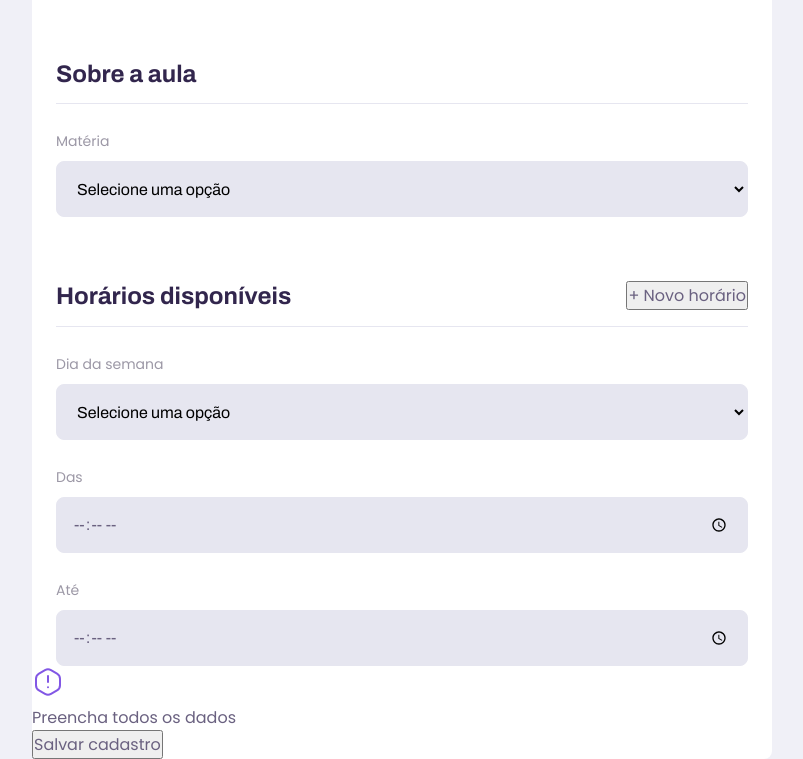
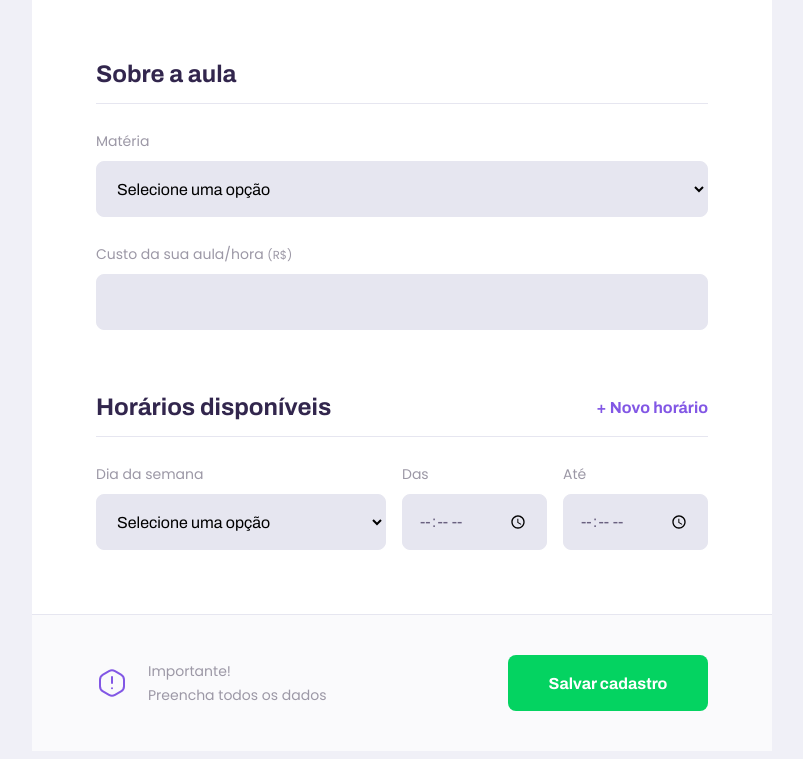
Before and after one commit to pedrow42/education_site, a plain HTML site: page next-course/give-classes.html in a window 1280 px wide. Shown: the part 981-1740 px from the top of the page, without its empty margins (238-1041 px from the left). Drawn offline with Linux system fonts and the light colour scheme.

Commit message:
commit #3

```diff
--- a/next-course/give-classes.html
+++ b/next-course/give-classes.html
@@ -70,9 +70,14 @@
                             <option value="10">Química</option>
                         </select>
                     </div>
+
+                    <div class="input-block">
+                        <label for="cost">Custo da sua aula/hora <small>(R$)</small></label>
+                        <input type="cost" id="cost" type="number" required>
+                    </div>
                 </fieldset>
 
-                <fieldset>
+                <fieldset id="schedule-items">
                     <legend>Horários disponíveis
                         <button id="add-time">+ Novo horário</button>
                     </legend>
@@ -103,12 +108,13 @@
                             <input type="time" name="time_to[]" required>
                         </div>
                     </div>
+
                 </fieldset>
             </form>
 
             <footer>
                 <p>
-                    <img src="/next-course/icons/warning.svg" alt="Aviso importante"> <br> Preencha todos os dados
+                    <img src="/next-course/icons/warning.svg" alt="Aviso importante">Importante!<br>Preencha todos os dados
                 </p>
                 <button type="submit" form="create-class">Salvar cadastro</button>
             </footer>
--- a/next-course/styles/page-give-classes.css
+++ b/next-course/styles/page-give-classes.css
@@ -31,6 +31,19 @@
     padding-bottom: 1.6rem;
     border-bottom: 1px solid var(--color-line-in-white);
 }
+#page-give-classes fieldset legend button{
+    background: none;
+    border: 0;
+    color: var(--color-primary);
+    font: 700 1.6rem Archivo;
+    cursor: pointer;
+    transition: .2s;
+}
+#page-give-classes fieldset legend button:hover{
+    color: var(--color-primary-dark);
+    transform: translateY(-5px);
+}
+
 #page-give-classes fieldset+fieldset{
     margin-top: 6.4rem;
 }
@@ -39,9 +52,80 @@
 #page-give-classes .select-block+.input-block{
     margin-top: 2.4rem;
 }
+#page-give-classes main footer{
+    padding: 4rem 2.4rem;
+    background: var(--color-box-footer);
+    border-top: 1px solid var(--color-line-in-white);
+    margin-top: 6.4rem;
+}
+#page-give-classes main footer p{
+    display: flex;
+    align-items: center;
+    justify-content: center;
+
+    font-size: 1.4rem;
+    line-height: 2.4rem;
+
+    color: var(--color-text-complement);
+}
+#page-give-classes main footer p img{
+    margin-right: 2rem;
+}
+#page-give-classes main footer button{
+    width: 100%;
+    height: 5.6rem;
+    background: var(--color-secondary);
+    color: var(--color-button-text);
+    border: 0;
+    border-radius: .8rem;
+    cursor: pointer;
+    font: 700 1.6rem Archivo;
+    display: flex;
+    align-items: center;
+    justify-content: center;
+    text-decoration: none;
+    transition: 0.2s;
+    margin-top: 3.2rem;
+}
+#page-give-classes main footer button:hover{
+    background: var(--color-secondary-dark);
+}
+
+.schedule-item+.schedule-item{
+    margin-top: 3.2rem;
+    padding-top: 3.2rem;
+    border-top: 1px solid var(--color-line-in-white);
+}
 
 @media (min-width: 700px){
     #page-give-classes #container{
         max-width: 100vw;
     }
+    #page-give-classes .page-header .header-content{
+        margin-bottom: 0;
+    }
+    #page-give-classes main fieldset{
+        padding: 0 64px;
+    }
+    .schedule-item{
+        display: grid;
+        grid-template-columns: 2fr 1fr 1fr;
+        column-gap: 1.6rem; /*espeaçamento entre objetos grid*/
+    }
+    #page-give-classes #schedule-items .select-block+.input-block,
+    #page-give-classes #schedule-items .input-block+.input-block{
+        margin: 0;
+    }
+    #page-give-classes main footer{
+        padding: 40px 64px;
+
+        display: flex;
+        align-items: center;
+        justify-content: space-between;
+    }
+    #page-give-classes main footer button{
+        margin-top: 0;
+
+        width: 200px;
+    }
 }
```
